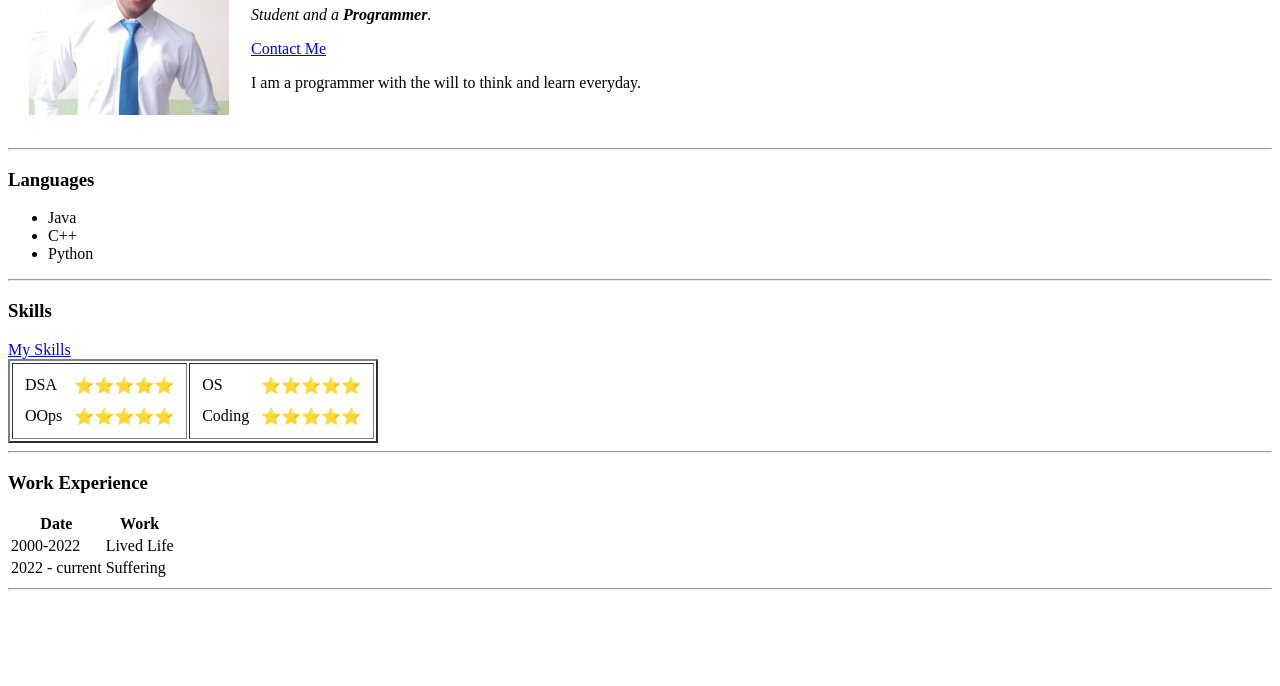
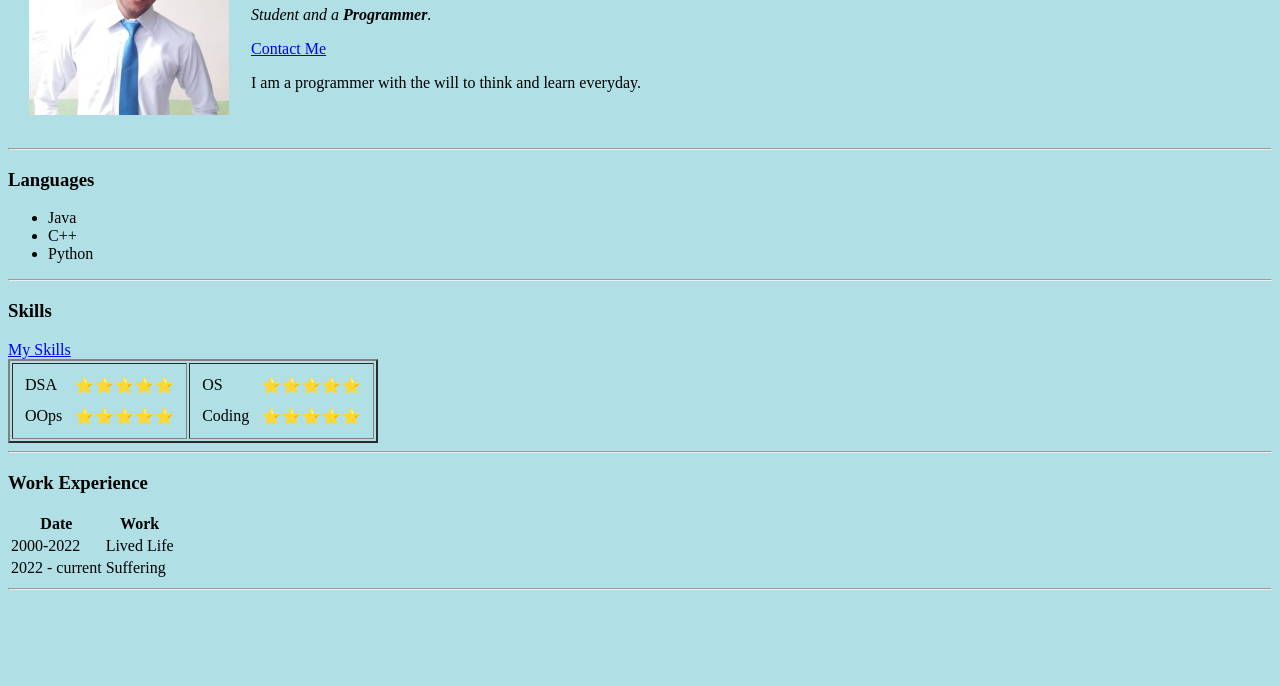
Before and after one commit to anuragmahish/My_CV, a plain HTML site: page index.html in a window 1280 px wide. Shown: the part 114-800 px from the top of the page. Drawn offline with Linux system fonts and the light colour scheme.

Commit message:
Fixed bug

```diff
--- a/index.html
+++ b/index.html
@@ -4,7 +4,7 @@
     <meta charset="UTF-8">
     <title>Anurag's personal Webpage</title>
 </head>
-<body style="backgroud-color: powderblue;">
+<body style="background-color: powderblue;">
     <table cellspacing="20">
         <tr>
             <td><img src="Images/Anurag.jpg" alt="Anurag profile picture"></td>
```
